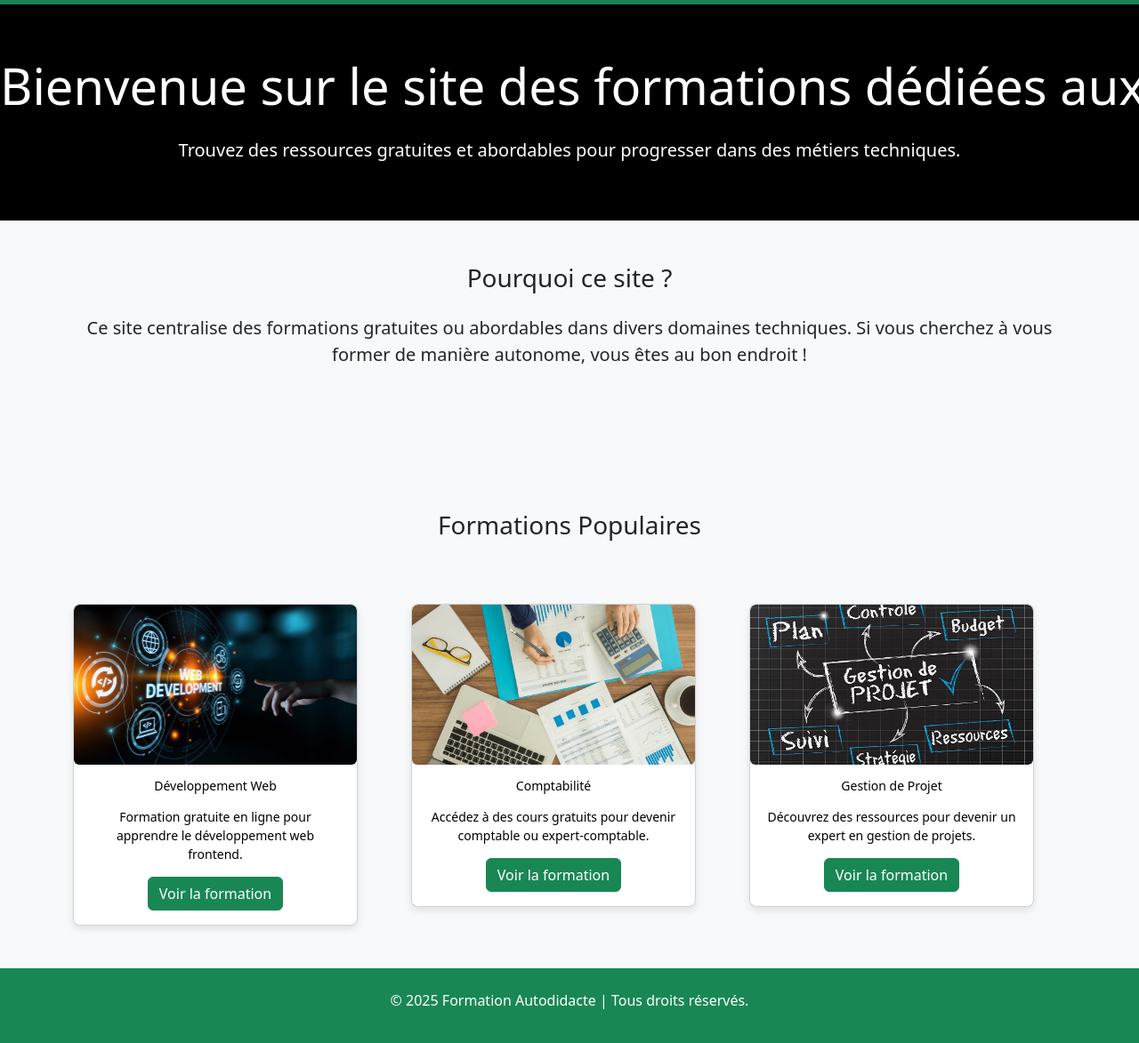
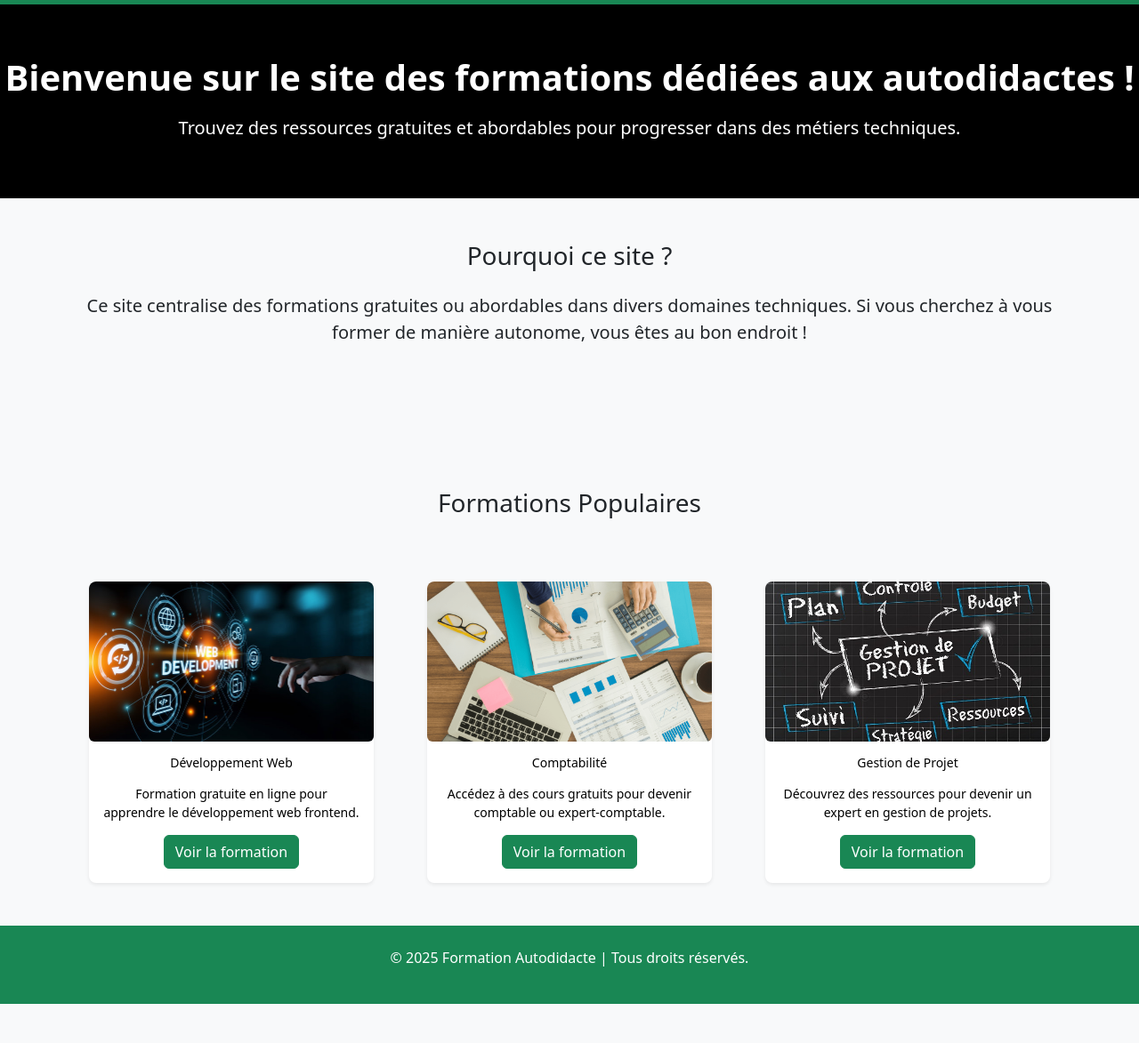
Before and after one commit to cmoh04/Mon_Projet_Final, a plain HTML site: page index.html in a window 1280 px wide. Shown: the part 51-1224 px from the top of the page at 89% size. After the commit the page ends 1180 px from the top, so only its background shows below. Drawn offline with nearby package versions, Linux system fonts and the light colour scheme.

Commit message:
Quelques modifs

```diff
--- a/index.html
+++ b/index.html
@@ -39,7 +39,7 @@
 
     <!-- Hero Section -->
     <header class="bg-black text-white text-center py-5">
-        <h1 class="display-4">Bienvenue sur le site des formations dédiées aux autodidactes !</h1>
+        <h1 class="display-6 fw-bold">Bienvenue sur le site des formations dédiées aux autodidactes !</h1>
         <p class="lead">Trouvez des ressources gratuites et abordables pour progresser dans des métiers techniques.</p>
     </header>
 
@@ -55,9 +55,9 @@
     <section class="bg-light py-5">
         <div class="container text-center">
             <h2 class="h3 mb-4 text-center py-5">Formations Populaires</h2>
-            <div class="row row-cols-1 row-cols-md-2 row-cols-lg-3 g-4">
-                <div class="col">
-                    <div class="card" style="width: 20rem;">
+            <div class="row row-cols-1 row-cols-md-2 row-cols-lg-3 g-4 justify-content-center text-center">
+                <div class="col d-flex justify-content-center">
+                    <div class="card shadow-sm border-0" style="max-width: 20rem; width: 100%;">
                         <img src="images/dev_web.jpg" class="img-fluid rounded mx-auto d-block" alt="">
                         <div class="card-body">
                             <p class="h2">Développement Web</p>
@@ -66,8 +66,8 @@
                         </div>
                       </div>
                 </div>
-                <div class="col">
-                    <div class="card" style="width: 20rem;">
+                <div class="col d-flex justify-content-center">
+                    <div class="card shadow-sm border-0" style="max-width: 20rem; width: 100%;">
                         <img src="images/compta.png" class="img-fluid rounded mx-auto d-block">
                         <div class="card-body">
                             <p class="h2">Comptabilité</p>
@@ -76,8 +76,8 @@
                         </div>
                     </div>
                 </div>
-                <div class="col">
-                    <div class="card" style="width: 20rem;">
+                <div class="col d-flex justify-content-center">
+                    <div class="card shadow-sm border-0" style="max-width: 20rem; width: 100%;">
                         <img src="images/Gestion de projet.jpg" class="img-fluid rounded mx-auto d-block" alt="">
                         <div class="card-body">
                             <p class="h2">Gestion de Projet</p>
--- a/style.css
+++ b/style.css
@@ -72,17 +72,18 @@ h2 {
 }
 
 header h1 {
-    width: 100%;
-    overflow: hidden;
-    white-space: nowrap;
-    padding: 10px 0;
-    position: relative;
+  width: 100%;
+  padding: 10px 0;
+  position: relative;
+  overflow: visible;   /* Montre tout le texte */
+  line-height: 1.4;    /* Améliore la lisibilité */
+  white-space: nowrap;
 }
 
 h1 {
     display: inline-block;
     animation: h1 10s linear infinite;
-    font-size: 18px;
+    font-size: 10px;
 }
 
 @keyframes h1 {
```
Also changed, not shown: blog.html (+6 -6 lines), catalogue.html (+1 -1 lines).
